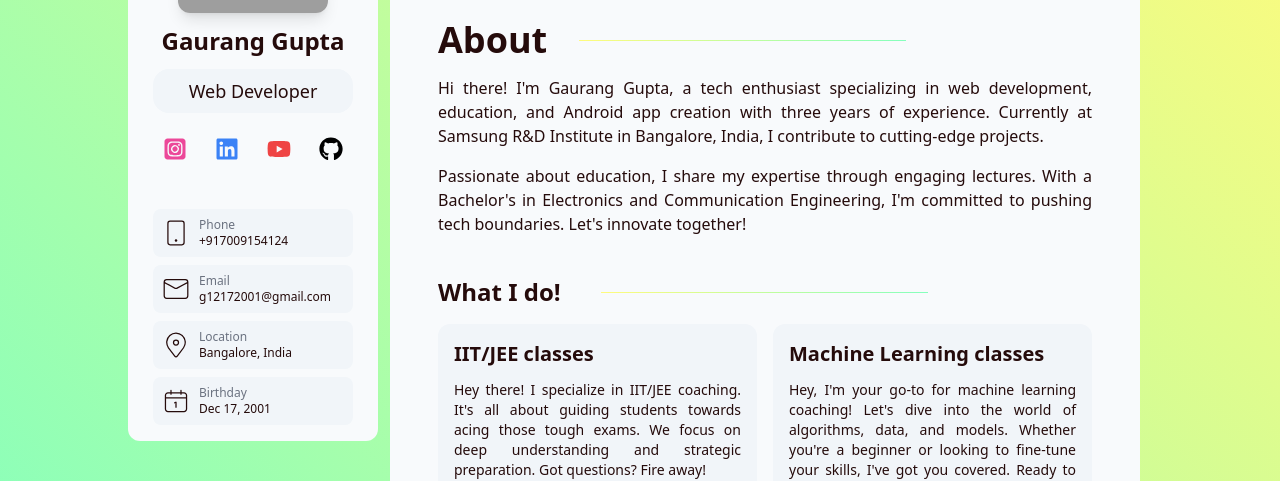
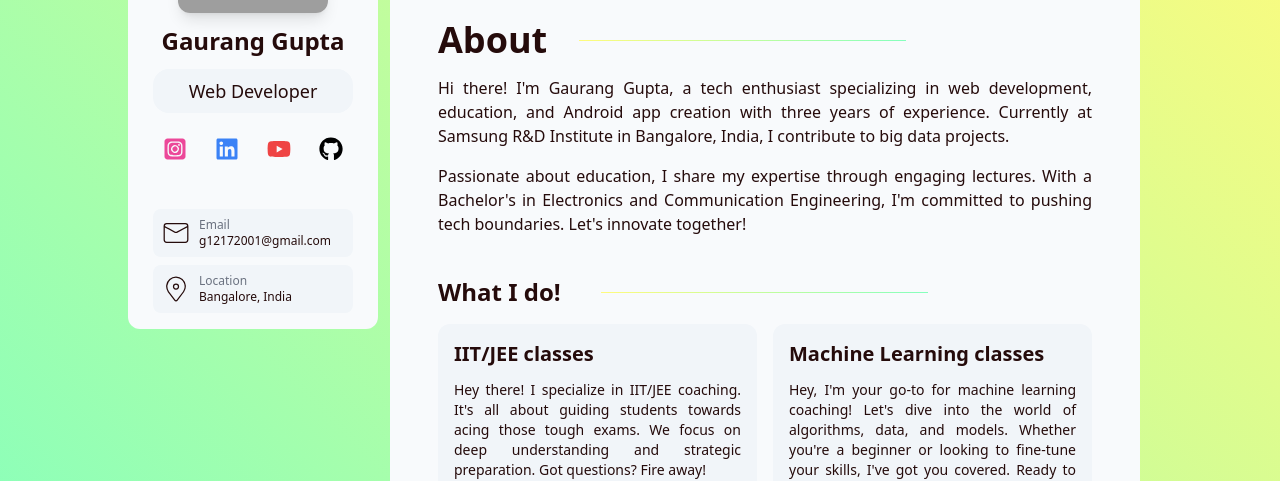
Before and after one commit to Gaurang-gupta/portfolio-gaurang, a React (Create React App) app: page / in a window 1280 px wide. Shown: the part 156-637 px from the top of the page. Built offline with nearby package versions, Linux system fonts and the light colour scheme; grey boxes are pictures that could not be loaded.

Commit message:
Made some changes

```diff
--- a/src/Components/About/About.js
+++ b/src/Components/About/About.js
@@ -26,7 +26,7 @@ function About() {
             About <div className='w-[50%] h-[1px] ml-8 styleHeading'></div>
         </h1>
         <p className={paraClass}>
-            Hi there! I'm Gaurang Gupta, a tech enthusiast specializing in web development, education, and Android app creation with three years of experience. Currently at Samsung R&D Institute in Bangalore, India, I contribute to cutting-edge projects.
+            Hi there! I'm Gaurang Gupta, a tech enthusiast specializing in web development, education, and Android app creation with three years of experience. Currently at Samsung R&D Institute in Bangalore, India, I contribute to big data projects.
         </p>
         <p className={paraClass}>
             Passionate about education, I share my expertise through engaging lectures. With a Bachelor's in Electronics and Communication Engineering, I'm committed to pushing tech boundaries. Let's innovate together!
--- a/src/Components/Resume/Resume.js
+++ b/src/Components/Resume/Resume.js
@@ -58,7 +58,7 @@ function Resume() {
     const knowledges = [
         "HTML", "CSS", "Javascript",
         "ReactJS", "Firebase", "Python",
-        "Sklearn", "Tensorflow", "Java"
+        "Sklearn", "Tensorflow", "Java", "Machine Learning",
     ]
   return (
     <div className='xl:px-12 xl:py-10 xs:px-8 xs:py-6 text-justify w-full'>
--- a/src/Components/Sidebar/Sidebar.js
+++ b/src/Components/Sidebar/Sidebar.js
@@ -2,10 +2,8 @@ import React from 'react'
 import { FaSquareInstagram } from "react-icons/fa6";
 import { FaLinkedin, FaYoutube, FaGithub } from "react-icons/fa";
 import {
-    CiMobile2,
     CiMail,
-    CiLocationOn,
-    CiCalendarDate
+    CiLocationOn
 } from "react-icons/ci";
 
 function Sidebar() {
@@ -38,11 +36,6 @@ function Sidebar() {
 
     const details = [
         {
-            detail: "Phone",
-            value: "+917009154124",
-            icon: <CiMobile2 />,
-        },
-        {
             detail: "Email",
             value: "g12172001@gmail.com",
             icon: <CiMail/>,
@@ -51,11 +44,6 @@ function Sidebar() {
             detail: "Location",
             value: "Bangalore, India",
             icon: <CiLocationOn/>,
-        },
-        {
-            detail: "Birthday",
-            value: "Dec 17, 2001",
-            icon: <CiCalendarDate/>,
         },
     ]
   return (
```
